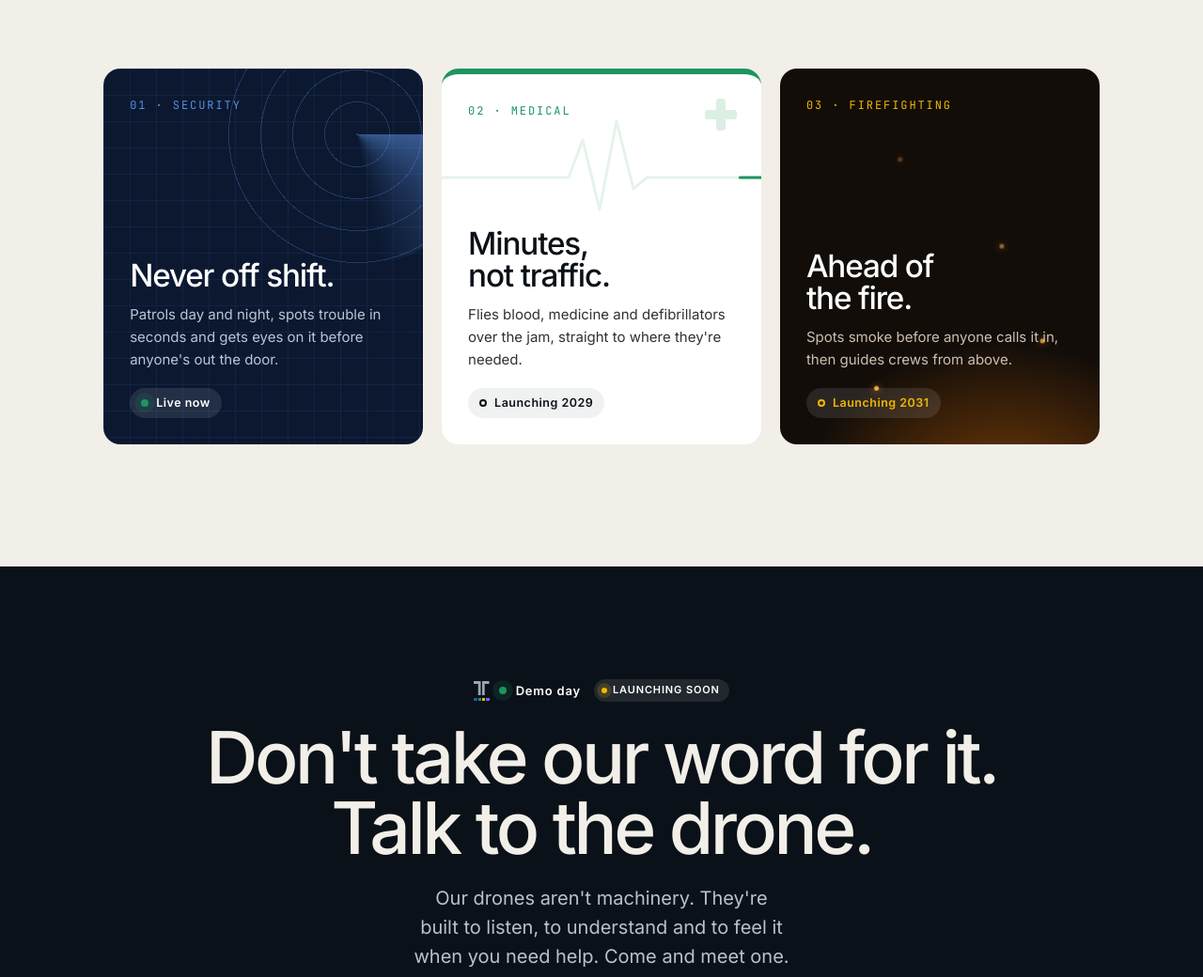
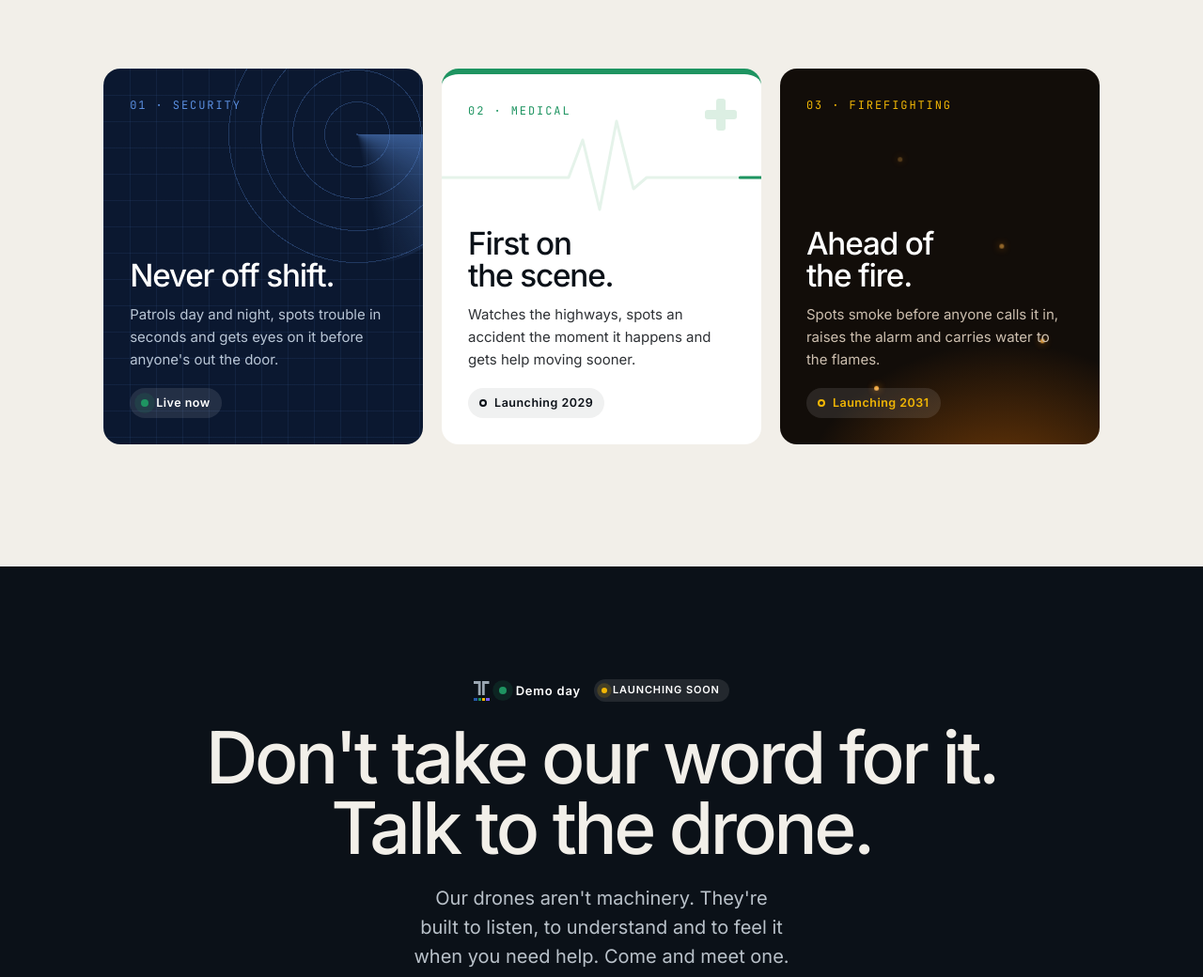
Before and after one commit to benhendrikse08-Dev/flytambora-site, a plain HTML site: page index.html in a window 1280 px wide. Shown: the part 3114-4154 px from the top of the page at 94% size. Drawn offline with Linux system fonts and the light colour scheme.

Commit message:
Correct Medical (highway accident alerts) and Firefighting (water + alerts) copy
Co-Authored-By: Claude Opus 5.5 <noreply@anthropic.com>
Claude-Session: https://claude.ai/code/session_01KUgY1acs2t8qFHMF9sFMRL

```diff
--- a/index.html
+++ b/index.html
@@ -376,15 +376,15 @@ footer{background:#fff;padding:40px 0 28px;font-size:14px;color:var(--body)}
     <i class="cross" aria-hidden="true"></i>
     <svg class="ecg" viewBox="0 0 400 110" preserveAspectRatio="none" aria-hidden="true"><path class="bg" d="M0 70H120L135 70L150 30L168 104L186 10L204 82L218 70H400"/><path d="M0 70H120L135 70L150 30L168 104L186 10L204 82L218 70H400"/></svg>
     <span class="k">02 · Medical</span>
-    <h3>Minutes,<br>not traffic.</h3>
-    <p>Flies blood, medicine and defibrillators over the jam, straight to where they're needed.</p>
+    <h3>First on<br>the scene.</h3>
+    <p>Watches the highways, spots an accident the moment it happens and gets help moving sooner.</p>
     <span class="chip pending"><i></i>Launching 2029</span>
    </article>
    <article class="card fire rv">
     <span class="ember" style="left:18%;--x:30px"></span><span class="ember" style="left:42%;--x:-24px;animation-delay:1.3s"></span><span class="ember" style="left:66%;--x:18px;animation-delay:2.4s"></span><span class="ember" style="left:84%;--x:-30px;animation-delay:3.6s"></span><span class="ember" style="left:30%;--x:-12px;animation-delay:4.2s"></span>
     <span class="k">03 · Firefighting</span>
     <h3>Ahead of<br>the fire.</h3>
-    <p>Spots smoke before anyone calls it in, then guides crews from above.</p>
+    <p>Spots smoke before anyone calls it in, raises the alarm and carries water to the flames.</p>
     <span class="chip pending"><i></i>Launching 2031</span>
    </article>
   </div>
```
